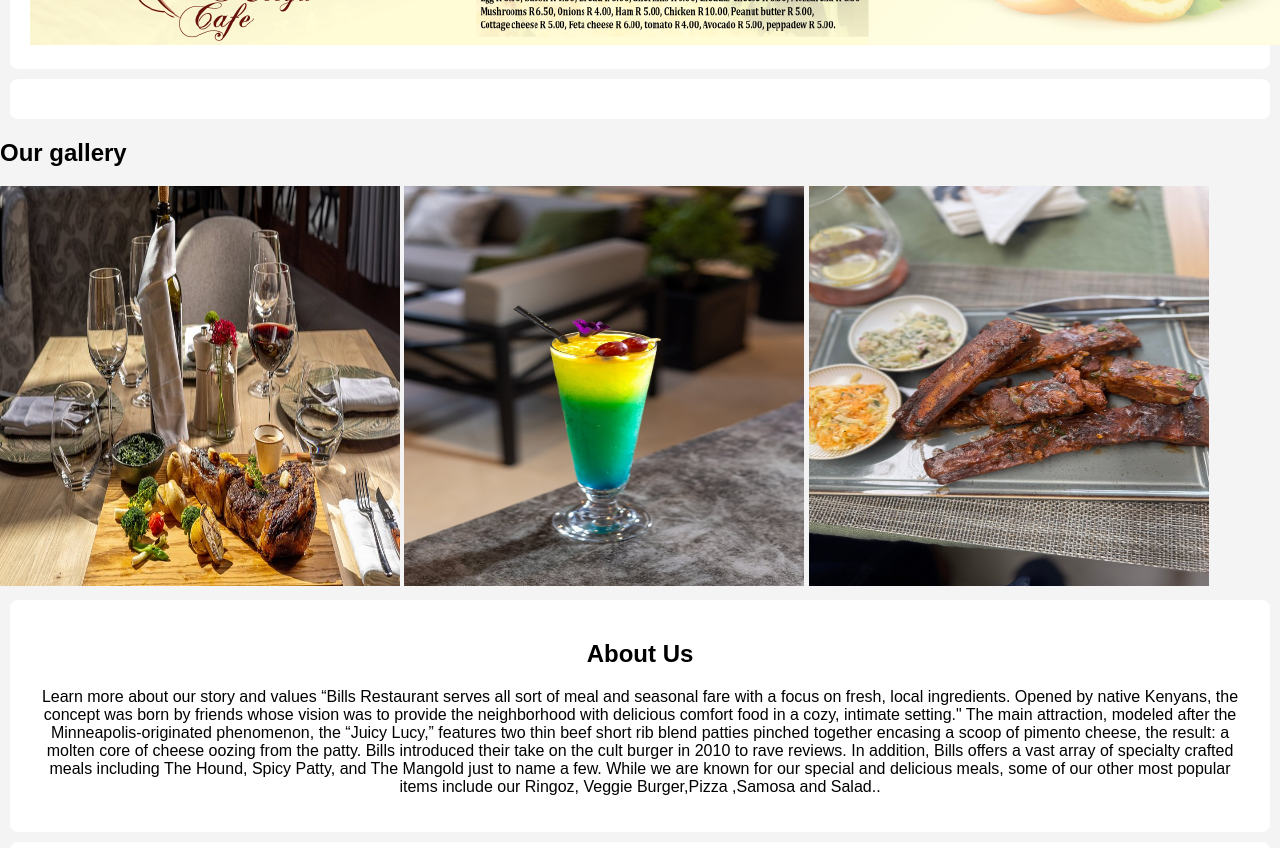
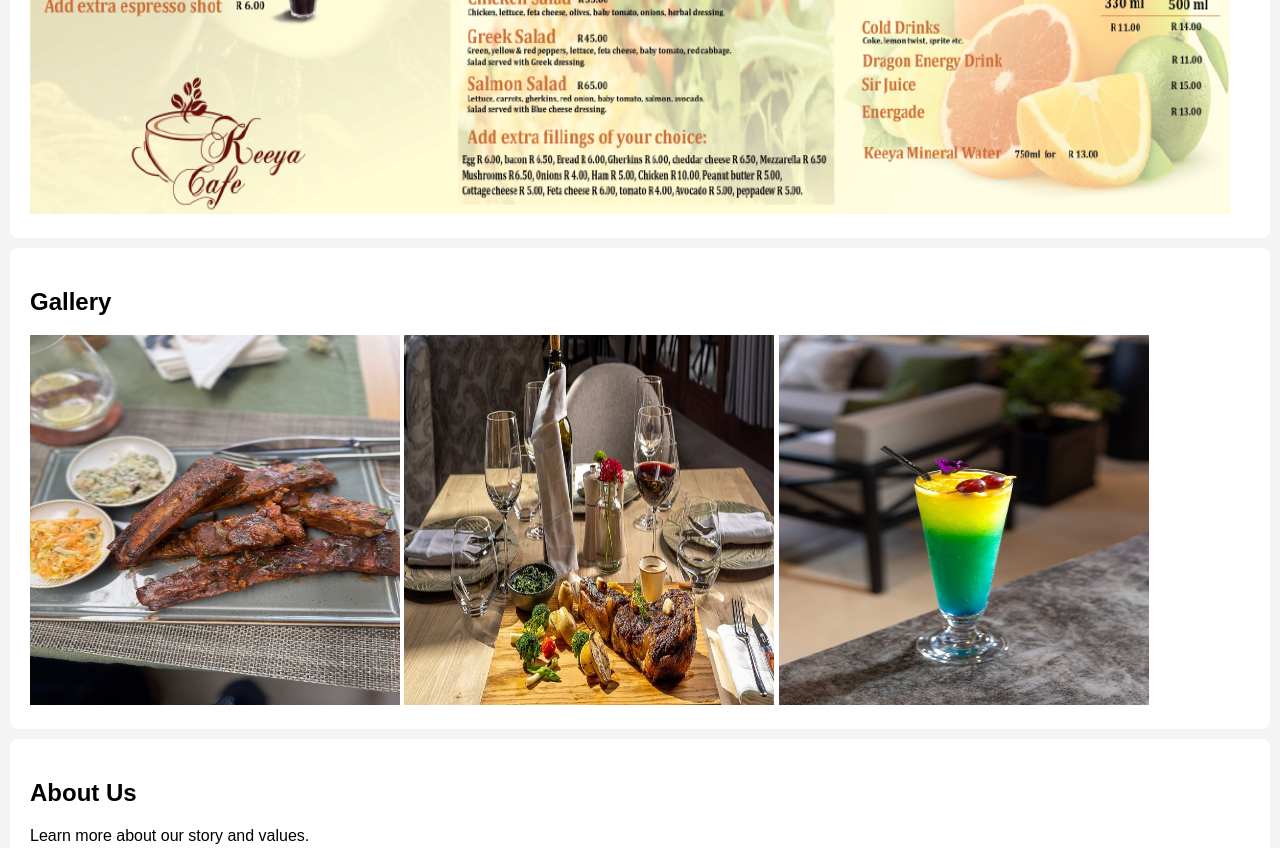
Before and after one commit to billy-source/billrestaurant, a plain HTML site: page index.html in a window 1280 px wide. Shown: the part 1420-2268 px from the top of the page. Drawn offline with Linux system fonts and the light colour scheme.

Commit message:
ADD FILES

```diff
--- a/index.html
+++ b/index.html
@@ -1,19 +1,17 @@
 <!DOCTYPE html>
 <html lang="en">
 <head>
-    <meta charset="UTF-8" />
-    <meta name="viewport" content="width=device-width, initial-scale=1.0" />
-    <title>Your Restaurant Name</title>
-    <link rel="stylesheet" href="style.css" />
+    <meta charset="UTF-8">
+    <meta name="viewport" content="width=device-width, initial-scale=1.0">
+    <title>BILLS RESTAURANT</title>
+    <link rel="stylesheet" href="style.css">
 </head>
 <body>
-
     <header>
         <nav>
             <ul>
                 <li><a href="#home">Home</a></li>
                 <li><a href="#menu">Menu</a></li>
-          <li><a href="#gallery">Gallery</a></li>
                 <li><a href="#about">About</a></li>
                 <li><a href="#contact">Contact</a></li>
             </ul>
@@ -23,37 +21,22 @@
     <section id="home">
         <h1>Welcome to Our Restaurant</h1>
         <p>Experience the finest dining in town.</p>
-      <img class="restaurant" src="restaurant.jpg" alt="pop">
     </section>
-
+    <img src="Capture.PNG" alt="restarant">
     <section id="menu">
         <h2>Our Menu</h2>
         <!-- Menu items will go here -->
-      <img class="menu" src="menu.png" alt="this the restaurants menu" />
+         <img class="menu" src="menu.png" alt="our menu">
     </section>
-    <section id="gallery"></section>
-     <h2>Our gallery</h2>
-     <img class="img1" src="breakfast.jpg" alt="breakfast">
-     <img class="img2" src="drinks.jpg" alt="drinks">
-     <img class="img3" src="beef.jpg" alt="beef">
+<section id="gallery">
+  <h2> Gallery</h2>
+  <img class="img1" src="beef.jpg" alt="beef ">
+  <img class="img2" src="breakfast.jpg" alt="breakfast">
+  <img class="img3" src="drinks.jpg" alt="drinks">
+</section>
     <section id="about">
         <h2>About Us</h2>
-      <p>
-        Learn more about our story and values “Bills Restaurant serves
-        all sort of meal and seasonal fare with a focus on fresh, local ingredients.
-        Opened by native Kenyans, the concept was born by friends whose
-        vision was to provide the neighborhood with delicious comfort food in a
-        cozy, intimate setting." The main attraction, modeled after the
-        Minneapolis-originated phenomenon, the “Juicy Lucy,” features two thin
-        beef short rib blend patties pinched together encasing a scoop of
-        pimento cheese, the result: a molten core of cheese oozing from the
-        patty. Bills introduced their take on the cult burger in 2010 to rave
-        reviews. In addition, Bills offers a vast array of specialty crafted
-        meals including The Hound, Spicy Patty, and The Mangold just to name a
-        few. While we are known for our special and delicious meals, some of our other most popular
-        items include our Ringoz, Veggie Burger,Pizza ,Samosa and
-        Salad..
-      </p>
+        <p>Learn more about our story and values.</p>
     </section>
 
     <section id="contact">
@@ -62,7 +45,7 @@
     </section>
 
     <footer>
-      <p>&copy; 2025 Your Restaurant Name. All rights reserved.</p>
+        <p>&copy; 2025 BILLS RESTAURANT. All rights reserved.</p>
     </footer>
 </body>
 </html>
--- a/style.css
+++ b/style.css
@@ -10,9 +10,6 @@ header {
   color: white;
   padding: 10px 0;
   text-align: center;
-    position: fixed;
-    top: 0;
-
 }
 
 nav ul {
@@ -23,15 +20,12 @@ nav ul {
 nav ul li {
   display: inline;
   margin: 0 15px;
-
-
 }
 
 nav ul li a {
   color: white;
   text-decoration: none;
   font-weight: bold;
-
 }
 
 section {
@@ -39,8 +33,6 @@ section {
   margin: 10px;
   background-color: white;
   border-radius: 8px;
-    text-align: center;
-
 }
 
 footer {
@@ -52,17 +44,21 @@ footer {
   width: 100%;
   bottom: 0;
 }
-.gallery{
-    display: inline-block;
+nav a:hover {
+  color: #f39c12; /* warm highlight */
+}
+.menu{
+  width: 1200px;
+  height:1000px ;
 }
 .img1{
-    width: 400px;
-    height:400px ;
+  width: 370px;
+  height: 370px;
 }
 .img2{
-    width: 400px;
-    height:400px ;
+  width: 370px;
+  height: 370px;
 }.img3{
-    width: 400px;
-    height:400px ;
+  width: 370px;
+  height: 370px;
 }
```
Also changed, not shown: restaurant.jpg (deleted), 1 other file. Lines whose indentation alone changed are shown as unchanged.
